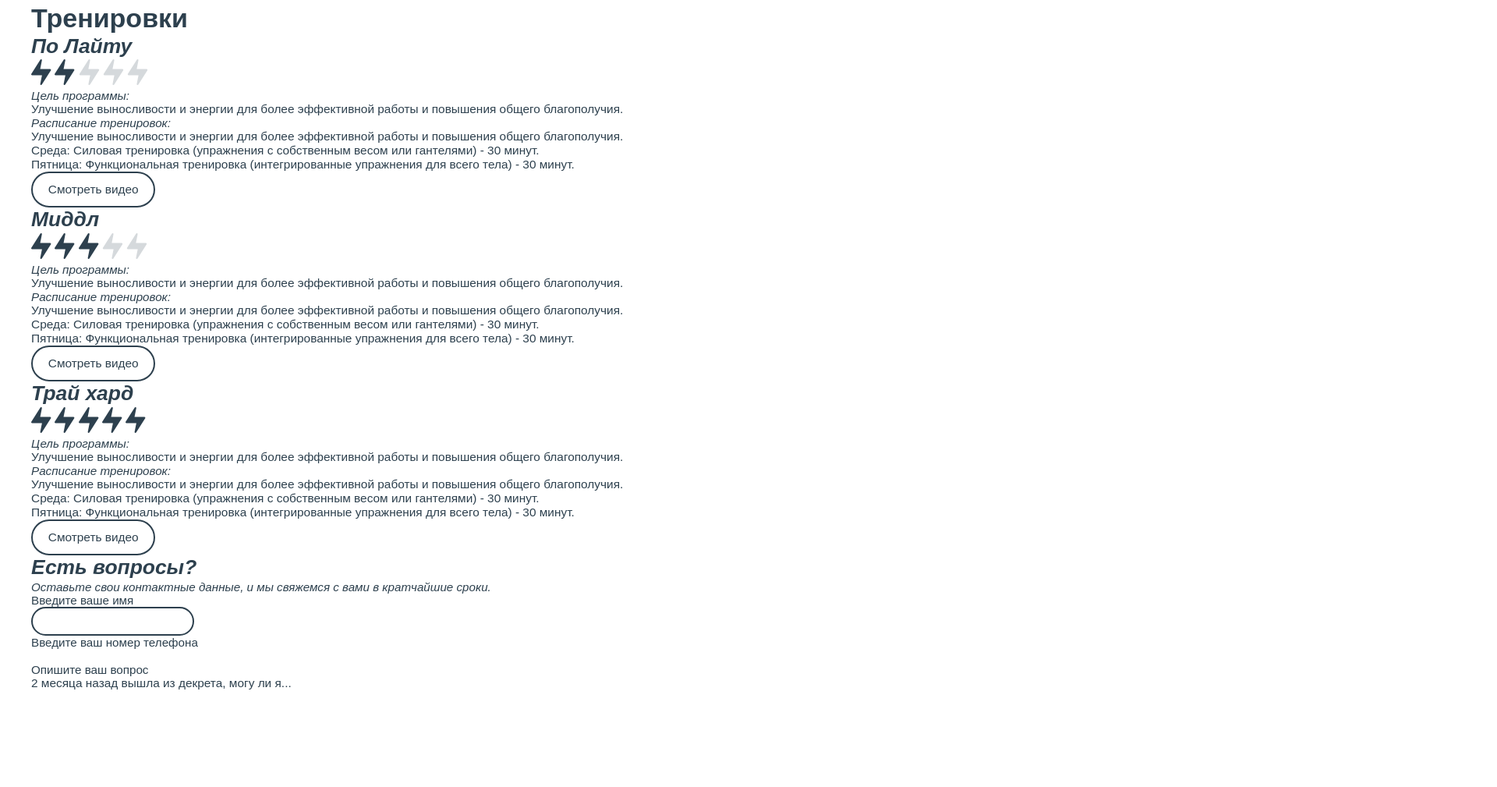
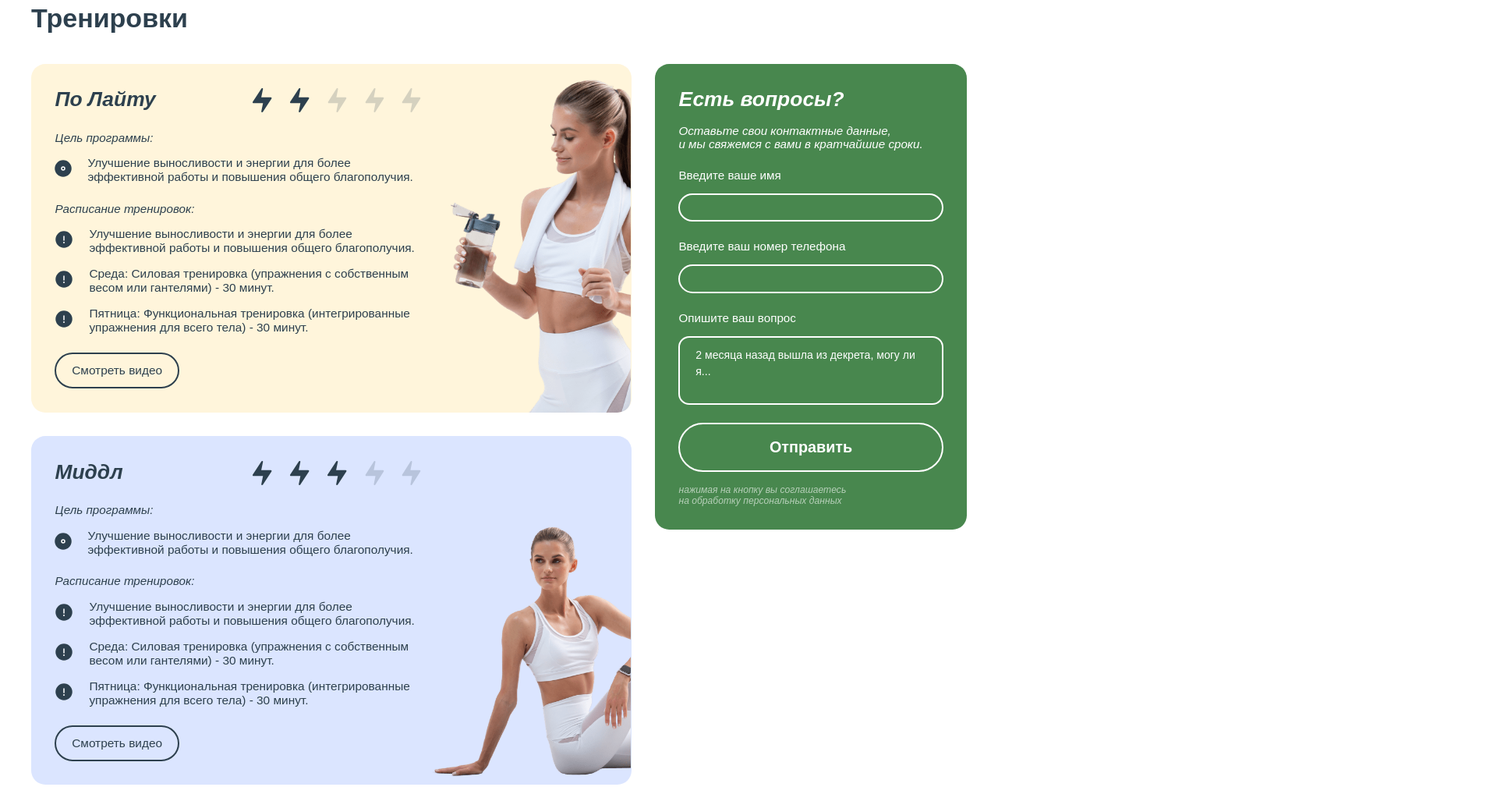
Before and after one commit to Mirfees/PPHealthyNation, a website: page src/index.html in a window 1280 px wide. Shown: the part 3939-4948 px from the top of the page at 78% size, 1920 px wide, since content can reach past the window. Drawn offline with nearby package versions, Linux system fonts and the light colour scheme; files that its build step writes are made by us from their sources; a web font is replaced by a local one.

Commit message:
Добавил блок программы

```diff
--- a/src/index.html
+++ b/src/index.html
@@ -401,8 +401,8 @@
                         <div class="trainings__title title-h2">Тренировки</div>
                         <div class="trainings__grid">
                             <div class="trainings__col">
-                                <div class="trainings-card">
-                                    <div class="trainings-card__wrapper">
+                                <div class="trainings-card trainings-card_type_light">
+                                    <div class="trainings-card__wrapper yellow-bg">
                                         <div class="trainings-card__info">
                                             <div class="trainings-card__title-wrapper">
                                                 <div class="trainings-card__title title-h3">По Лайту</div>
@@ -415,26 +415,28 @@
                                                 </div>
                                             </div>
                                             <div class="trainings-card__text-wrapper">
-                                                <p class="italic">Цель программы:</p>
+                                                <p class="trainings-card__list-title italic">Цель программы:</p>
                                                 <ul class="trainings-card__list">
                                                     <li class="trainings-card__item">Улучшение выносливости и энергии для более эффективной работы и повышения общего благополучия.</li>
                                                 </ul>
                                             </div>
 
                                             <div class="trainings-card__text-wrapper">
-                                                <p class="italic">Расписание тренировок:</p>
+                                                <p class="trainings-card__list-title italic">Расписание тренировок:</p>
                                                 <ul class="trainings-card__list trainings-card__list_exclamation">
                                                     <li class="trainings-card__item">Улучшение выносливости и энергии для более эффективной работы и повышения общего благополучия.</li>
                                                     <li class="trainings-card__item">Среда: Силовая тренировка (упражнения с собственным весом или гантелями) - 30 минут.</li>
                                                     <li class="trainings-card__item">Пятница: Функциональная тренировка (интегрированные упражнения для всего тела) - 30 минут.</li>
                                                 </ul>
                                             </div>
-                                            <a href="" class="trainings-card__button button">Смотреть видео</a>
+                                            <div class="trainings-card__button-wrapper">
+                                                <a href="" class="trainings-card__button button">Смотреть видео</a>
+                                            </div>
                                         </div>
                                     </div>
                                 </div>
-                                <div class="trainings-card">
-                                    <div class="trainings-card__wrapper">
+                                <div class="trainings-card trainings-card_type_middle">
+                                    <div class="trainings-card__wrapper blue-bg">
                                         <div class="trainings-card__info">
                                             <div class="trainings-card__title-wrapper">
                                                 <div class="trainings-card__title title-h3">Миддл</div>
@@ -447,26 +449,28 @@
                                                 </div>
                                             </div>
                                             <div class="trainings-card__text-wrapper">
-                                                <p class="italic">Цель программы:</p>
+                                                <p class="trainings-card__list-title italic">Цель программы:</p>
                                                 <ul class="trainings-card__list">
                                                     <li class="trainings-card__item">Улучшение выносливости и энергии для более эффективной работы и повышения общего благополучия.</li>
                                                 </ul>
                                             </div>
 
                                             <div class="trainings-card__text-wrapper">
-                                                <p class="italic">Расписание тренировок:</p>
+                                                <p class="trainings-card__list-title italic">Расписание тренировок:</p>
                                                 <ul class="trainings-card__list trainings-card__list_exclamation">
                                                     <li class="trainings-card__item">Улучшение выносливости и энергии для более эффективной работы и повышения общего благополучия.</li>
                                                     <li class="trainings-card__item">Среда: Силовая тренировка (упражнения с собственным весом или гантелями) - 30 минут.</li>
                                                     <li class="trainings-card__item">Пятница: Функциональная тренировка (интегрированные упражнения для всего тела) - 30 минут.</li>
                                                 </ul>
                                             </div>
-                                            <a href="" class="trainings-card__button button">Смотреть видео</a>
+                                            <div class="trainings-card__button-wrapper">
+                                                <a href="" class="trainings-card__button button">Смотреть видео</a>
+                                            </div>
                                         </div>
                                     </div>
                                 </div>
-                                <div class="trainings-card">
-                                    <div class="trainings-card__wrapper">
+                                <div class="trainings-card trainings-card_type_hard">
+                                    <div class="trainings-card__wrapper green-bg">
                                         <div class="trainings-card__info">
                                             <div class="trainings-card__title-wrapper">
                                                 <div class="trainings-card__title title-h3">Трай хард</div>
@@ -479,21 +483,23 @@
                                                 </div>
                                             </div>
                                             <div class="trainings-card__text-wrapper">
-                                                <p class="italic">Цель программы:</p>
+                                                <p class="trainings-card__list-title italic">Цель программы:</p>
                                                 <ul class="trainings-card__list">
                                                     <li class="trainings-card__item">Улучшение выносливости и энергии для более эффективной работы и повышения общего благополучия.</li>
                                                 </ul>
                                             </div>
 
                                             <div class="trainings-card__text-wrapper">
-                                                <p class="italic">Расписание тренировок:</p>
+                                                <p class="trainings-card__list-title italic">Расписание тренировок:</p>
                                                 <ul class="trainings-card__list trainings-card__list_exclamation">
                                                     <li class="trainings-card__item">Улучшение выносливости и энергии для более эффективной работы и повышения общего благополучия.</li>
                                                     <li class="trainings-card__item">Среда: Силовая тренировка (упражнения с собственным весом или гантелями) - 30 минут.</li>
                                                     <li class="trainings-card__item">Пятница: Функциональная тренировка (интегрированные упражнения для всего тела) - 30 минут.</li>
                                                 </ul>
                                             </div>
-                                            <a href="" class="trainings-card__button button">Смотреть видео</a>
+                                            <div class="trainings-card__button-wrapper">
+                                                <a href="" class="trainings-card__button button">Смотреть видео</a>
+                                            </div>
                                         </div>
                                     </div>
                                 </div>
@@ -503,7 +509,8 @@
                                     <form action="" class="trainings-aside__form">
                                         <div class="trainings-aside__row">
                                             <div class="trainings-aside__title title-h3">Есть вопросы?</div>
-                                            <p class="trainings-aside__text italic">Оставьте свои контактные данные, и мы свяжемся с вами в кратчайшие сроки.</p>
+                                            <p class="trainings-aside__text italic">Оставьте свои контактные данные,
+                                                <br> и мы свяжемся с вами в кратчайшие сроки.</p>
                                         </div>
 
                                         <div class="trainings-aside__row">
@@ -518,12 +525,12 @@
 
                                         <div class="trainings-aside__row">
                                             <p class="trainings-aside__label">Опишите ваш вопрос</p>
-                                            <textarea name="" cols="300" rows="100" placeholder="2 месяца назад вышла из декрета, могу ли я..."></textarea>
+                                            <textarea name="" placeholder="2 месяца назад вышла из декрета, могу ли я..."></textarea>
                                         </div>
 
                                         <div class="trainings-aside__row">
                                             <button class="trainings-aside__button button" type="submit">Отправить</button>
-                                            <a class="trainings-aside__privacy-policy" href="#">нажимая на кнопку вы соглашаетесь на обработку персональных данных</a>
+                                            <a class="trainings-aside__privacy-policy italic" href="#">нажимая на кнопку вы соглашаетесь <br> на обработку персональных данных</a>
                                         </div>
                                     </form>
                                 </div>
--- a/src/scss/blocks/calculator-card.scss
+++ b/src/scss/blocks/calculator-card.scss
@@ -4,10 +4,6 @@
     padding: clamp(20px, 0.786rem + 1.429vw, 40px);
     border-radius: clamp(10px, 0.416rem + 0.643vw, 19px);
     font-style: italic;
-
-    @media (max-width: 1200px) {
-        height: 260px;
-    }
 
     &__title {
         font-size: clamp(15px, 0.589rem + 1.071vw, 30px);
--- a/src/scss/blocks/header-contacts.scss
+++ b/src/scss/blocks/header-contacts.scss
@@ -1,6 +1,6 @@
 .header-contacts {
   display: flex;
-  gap: 20px;
+  gap: clamp(10px, 0.393rem + 0.714vw, 20px);
   align-items: center;
 
   @media (max-width: 1700px) {
--- a/src/scss/blocks/header-menu.scss
+++ b/src/scss/blocks/header-menu.scss
@@ -3,7 +3,7 @@
   gap: 60px;
 
   @media (max-width: 1700px) {
-    gap: 30px;
+    gap: clamp(15px, 0.589rem + 1.071vw, 30px);
   }
 
   @media (max-width: 1400px) {
--- /dev/null
+++ b/src/scss/blocks/trainings-aside.scss
@@ -0,0 +1,71 @@
+.trainings-aside {
+  &__form {
+    display: flex;
+    flex-direction: column;
+    gap: clamp(15px, 0.589rem + 1.071vw, 30px);
+    padding: clamp(20px, 0.786rem + 1.429vw, 40px);
+    border-radius: clamp(12px, 0.471rem + 0.857vw, 24px);
+    background-color: #48874E;
+    color: #fff;
+
+    input,
+    textarea {
+      border: 2px solid #fff;
+      color: #fff;
+      width: 100%;
+    }
+
+    textarea {
+      padding: clamp(8px, 0.314rem + 0.571vw, 16px) clamp(13px, 0.511rem + 0.929vw, 26px);
+    }
+
+    @media (max-width: 1200px) {
+      align-items: center;
+    }
+  }
+
+  &__row {
+    max-width: 404px;
+
+    @media (max-width: 1200px) {
+      width: 100%;
+    }
+  }
+
+  &__title {
+    margin-bottom: clamp(10px, 0.393rem + 0.714vw, 20px);
+  }
+
+  &__text {
+    font-weight: 500;
+  }
+
+  &__label {
+    margin-bottom: clamp(10px, 0.393rem + 0.714vw, 20px);
+  }
+
+  &__button {
+    min-width: 374px;
+    padding: clamp(12px, 0.471rem + 0.857vw, 24px) clamp(13px, 0.511rem + 0.929vw, 26px);
+    font-size: clamp(13px, 0.511rem + 0.929vw, 26px);
+    font-weight: 600;
+    margin-bottom: clamp(10px, 0.393rem + 0.714vw, 20px);
+    border: 2px solid #fff;
+
+    &:hover {
+      background-color: #fff;
+      color: $textColor;
+    }
+
+    @media (max-width: 1400px) {
+      min-width: unset;
+      width: 100%;
+    }
+  }
+
+  &__privacy-policy {
+    display: block;
+    font-size: clamp(8px, 0.314rem + 0.571vw, 16px);
+    opacity: 0.6;
+  }
+}
--- /dev/null
+++ b/src/scss/blocks/trainings-card.scss
@@ -0,0 +1,116 @@
+.trainings-card {
+  &_type {
+    &_light {
+      .trainings-card__wrapper {
+        background-image: url("../img/woman-3.png");
+
+        @media (max-width: 700px) {
+          background-image: unset;
+        }
+      }
+    }
+
+    &_middle {
+      .trainings-card__wrapper {
+        background-image: url("../img/woman-4.png");
+
+        @media (max-width: 700px) {
+          background-image: unset;
+        }
+      }
+    }
+
+    &_hard {
+      .trainings-card__wrapper {
+        background-image: url("../img/woman-5.png");
+
+        @media (max-width: 700px) {
+          background-image: unset;
+        }
+      }
+    }
+  }
+  &__wrapper {
+    background-repeat: no-repeat;
+    background-position: bottom right;
+    padding: clamp(20px, 0.786rem + 1.429vw, 40px);
+    border-radius: clamp(12px, 0.471rem + 0.857vw, 24px);
+
+    @media (max-width: 1700px) {
+      background-size: 35%;
+    }
+
+    @media (max-width: 1200px) {
+      background-size: contain;
+    }
+  }
+
+  &__info {
+    display: flex;
+    flex-direction: column;
+    gap: clamp(15px, 0.589rem + 1.071vw, 30px);
+    max-width: 485px;
+
+    @media (max-width: 1400px) {
+      max-width: 470px;
+    }
+  }
+
+  &__title-wrapper {
+    display: flex;
+    justify-content: space-between;
+  }
+
+  &__title {
+  }
+
+  &__lights-wrapper {
+    display: flex;
+    align-items: center;
+    gap: clamp(15px, 0.589rem + 1.071vw, 30px);
+
+    img {
+      height: 33.04px;
+      width: 25px;
+    }
+  }
+
+  &__text-wrapper {
+    display: flex;
+    flex-direction: column;
+    gap: clamp(10px, 0.393rem + 0.714vw, 20px);
+  }
+
+  &__list-title {
+    font-weight: 500;
+
+  }
+
+  &__item {
+    display: flex;
+    align-items: center;
+    gap: 20px;
+    &::before {
+      content: url("../img/disk.svg");
+    }
+  }
+
+  &__list {
+    display: flex;
+    flex-direction: column;
+    gap: clamp(10px, 0.393rem + 0.714vw, 20px);
+
+    &_exclamation {
+      .trainings-card__item {
+        &::before {
+          content: url("../img/info-circle.svg");
+        }
+      }
+    }
+  }
+
+
+
+  &__button {
+  }
+}
--- /dev/null
+++ b/src/scss/blocks/trainings.scss
@@ -0,0 +1,33 @@
+.trainings {
+  &__container {
+    @include section-margin-bottom;
+  }
+
+  &__wrapper {
+  }
+
+  &__title {
+    margin-bottom: clamp(25px, 0.982rem + 1.786vw, 50px);
+  }
+
+  &__grid {
+    display: grid;
+    gap: clamp(20px, 0.786rem + 1.429vw, 40px);
+    grid-template-columns: auto 40.33%;
+
+    @media (max-width: 1400px) {
+      grid-template-columns: auto 33.33%;
+    }
+
+    @media (max-width: 1200px) {
+      grid-template-columns: auto;
+    }
+  }
+
+  &__col {
+    &:first-child {
+      display: grid;
+      grid-gap: clamp(20px, 0.786rem + 1.429vw, 40px);
+    }
+  }
+}
--- a/src/scss/global.scss
+++ b/src/scss/global.scss
@@ -57,7 +57,9 @@ button {
   background-color: #DBE5FF;
 }
 
-input[type='text'] {
+input[type='text'],
+input[type='tel'],
+textarea {
   display: block;
   height: calc(2.25rem + 2px);
   padding: 0.375rem 0.75rem;
@@ -69,6 +71,12 @@ input[type='text'] {
   border-radius: 50px;
   transition: border-color 0.15s ease-in-out, box-shadow 0.15s ease-in-out;
   font-size: clamp(10px, 0.439rem + 0.571vw, 18px);
+}
+
+textarea {
+  max-width: 404px;
+  border-radius: clamp(10px, 0.439rem + 0.571vw, 18px);
+  min-height: 88px;
 }
 
 @supports(-webkit-appearance: none) or (-moz-appearance: none) {
--- a/src/scss/style.scss
+++ b/src/scss/style.scss
@@ -16,3 +16,6 @@
 @import "blocks/calculator";
 @import "blocks/calculator-card";
 @import "blocks/personal-account";
+@import "blocks/trainings";
+@import "blocks/trainings-card";
+@import "blocks/trainings-aside";
```
